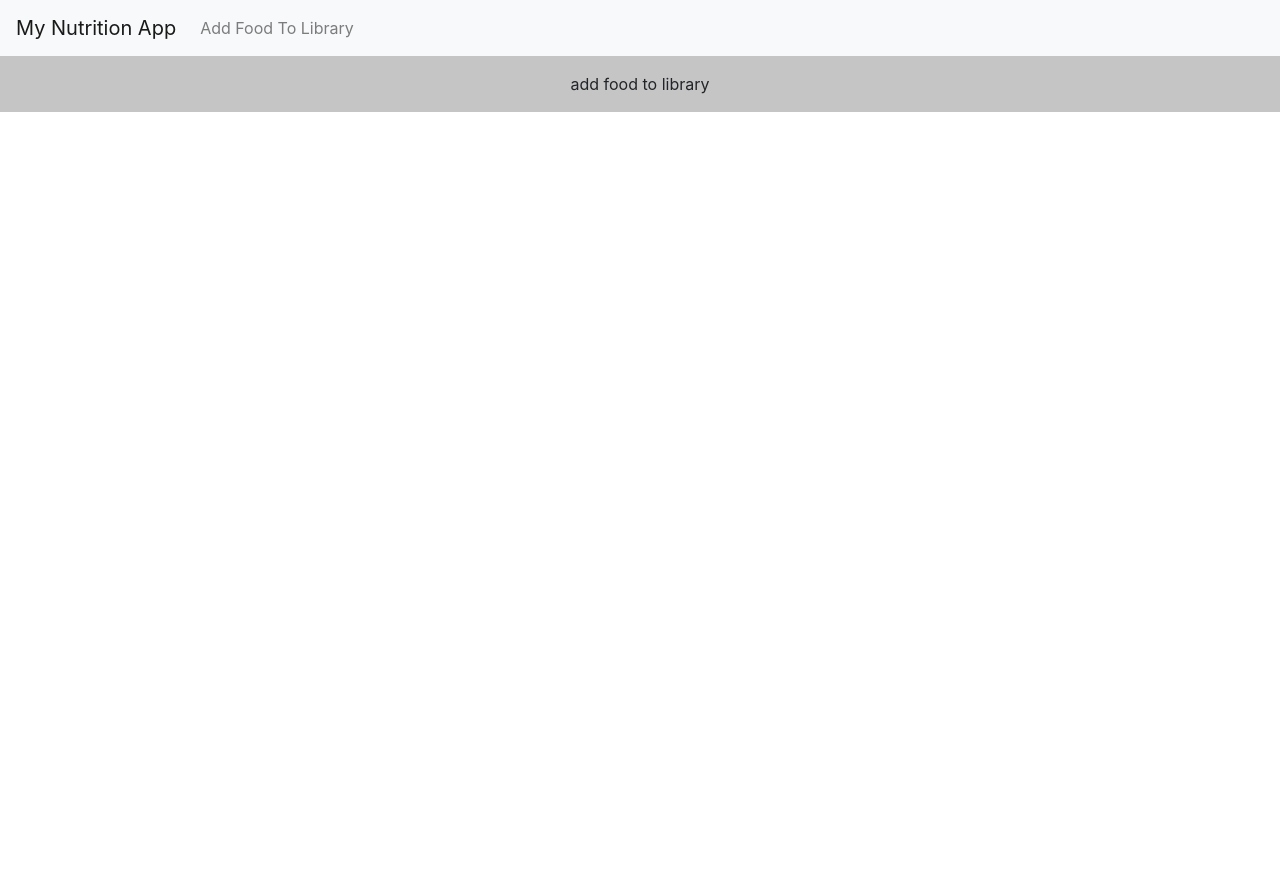
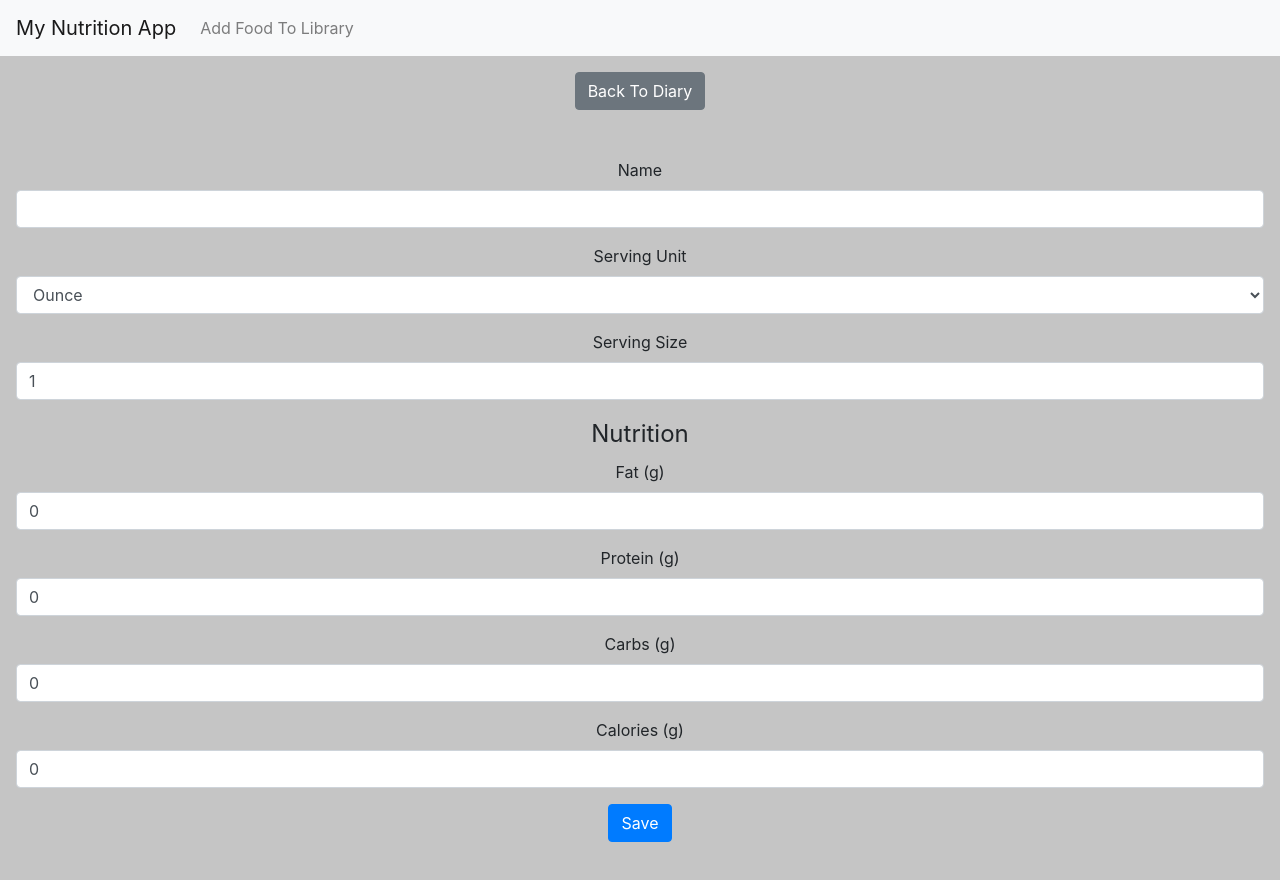
Before and after one commit to ctram/my-nutrition-app, a React (Create React App) app: page /add-food-to-library in a window 1280 px wide. Shown: the top 880 px of the page. Before the commit the page ends 800 px from the top, so only its background shows below. Built offline with nearby package versions, Linux system fonts and the light colour scheme.

Commit message:
adds add-food-to-library to page; includes link to go back to home/diary page.

```diff
--- a/src/pages/PageAddFoodToLibrary.js
+++ b/src/pages/PageAddFoodToLibrary.js
@@ -1,8 +1,24 @@
 import React from 'react';
+
+import FormAddFoodToLibrary from '../components/FormAddFoodToLibrary';
+import { Link } from "react-router-dom";
 
 class PageAddFoodToLibrary extends React.Component {
   render() {
-    return 'add food to library'
+    const { onSubmitNewFood } = this.props;
+
+    return (
+      <div>
+
+        <Link to="/" className="btn btn-secondary">
+          Back To Diary
+        </Link>
+
+        <div className="my-5">
+          <FormAddFoodToLibrary onSubmit={onSubmitNewFood} />
+        </div>
+      </div>
+    );
   }
 }
 
```
